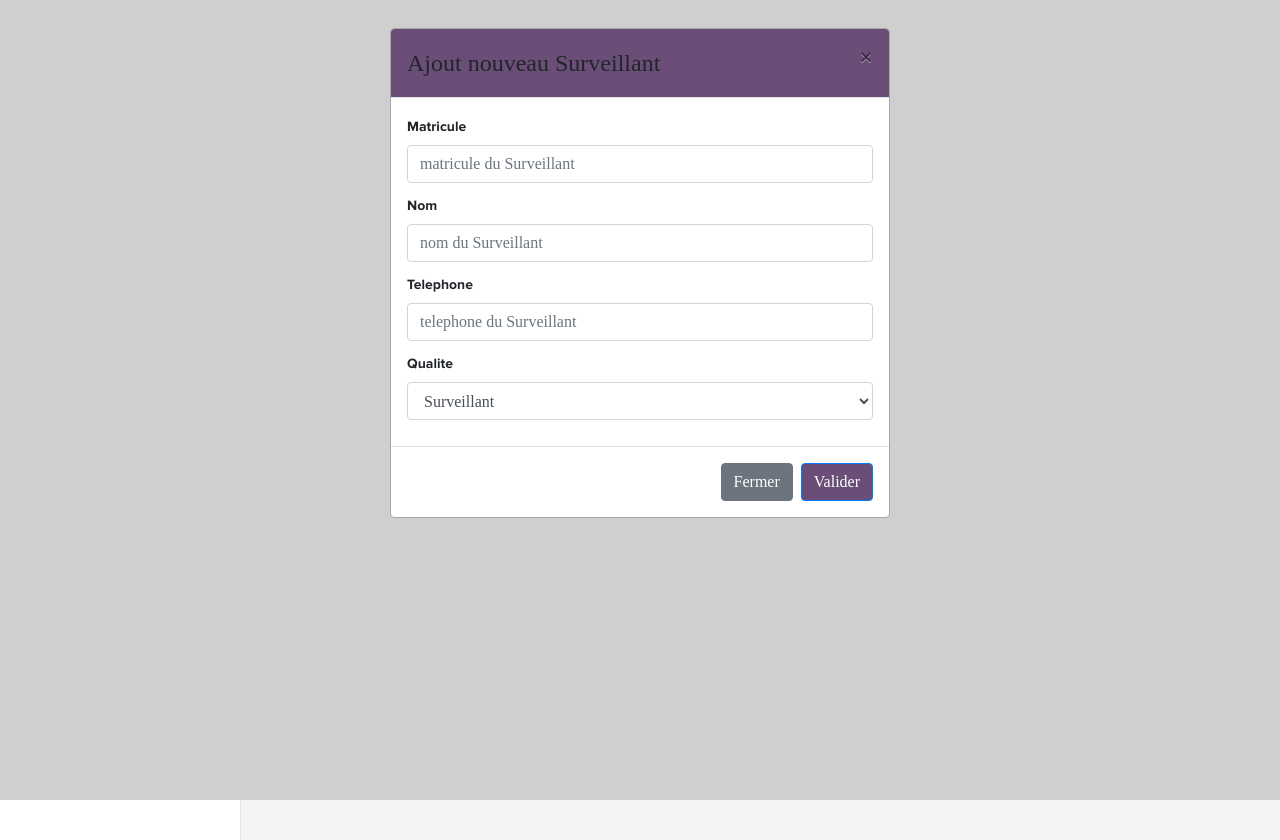
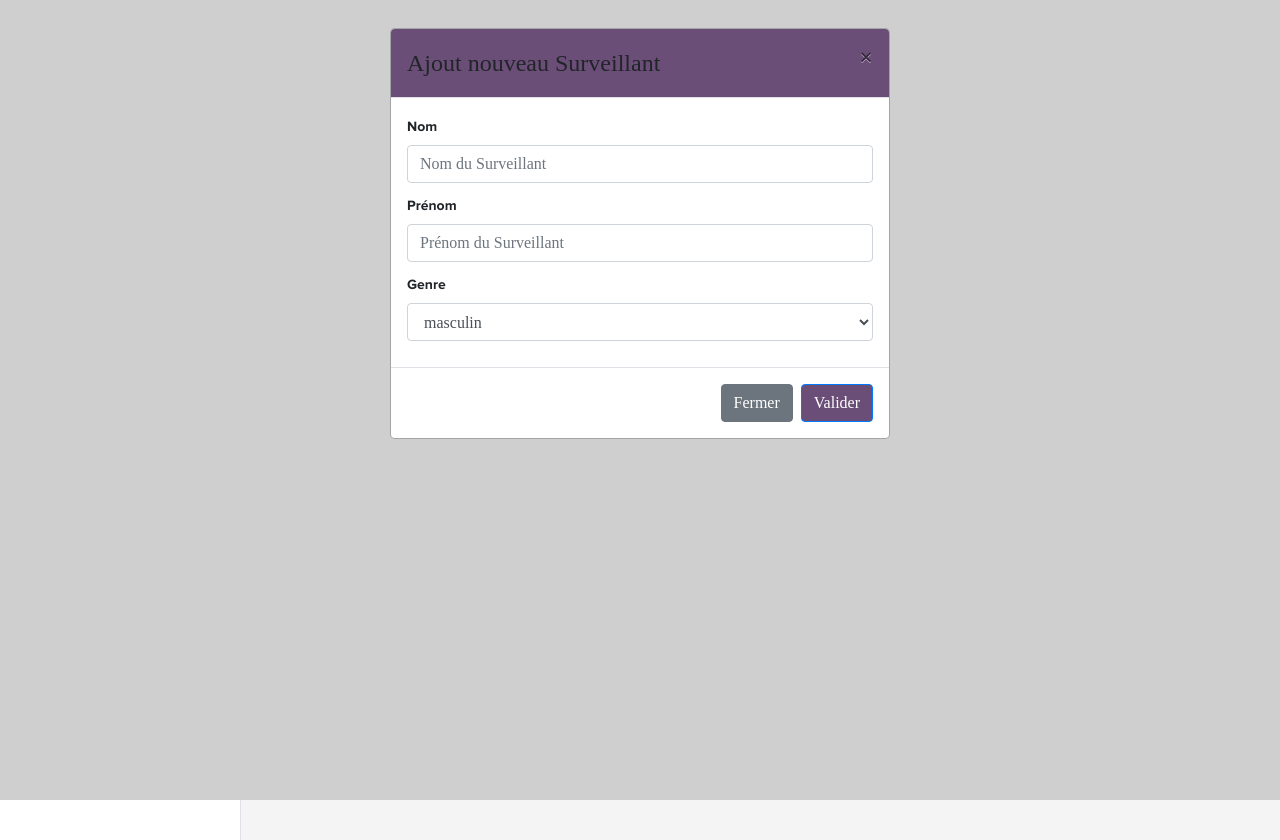
Before and after one commit to AbdelMfossa/Attendance-check-app-frontend, a Next.js app: page /surv/surveillant in a window 1280 px wide. Both pictures are taken after a click on the button "NOUVEAU". Built offline with nearby package versions, Linux system fonts and the light colour scheme; grey boxes are pictures that could not be loaded; a web font is replaced by a local one.

Commit message:
Ajout d'un pop up pour confirmation de suppression d'une donne Et correction d'erreur

```diff
--- a/components/Layout.js
+++ b/components/Layout.js
@@ -9,7 +9,12 @@ import axios from "axios";
 import Router from 'next/router';
 
 class Layout extends React.Component {
+    componentDidMount() {
+        responsbar();
+        respons();
+    }
     render() {
+
         return (
             <>
                 <Head>
--- a/components/customModal.jsx
+++ b/components/customModal.jsx
@@ -6,13 +6,11 @@ const CustomModal = ({ title }) => {
 
   const handleClose = () => setShow(false);
   const handleShow = () => setShow(true);
-
   return (
     <>
       <Button variant="dark" onClick={handleShow} >
         NOUVEAU
       </Button>
-
       <Modal
         show={show}
         onHide={handleClose}
@@ -25,27 +23,20 @@ const CustomModal = ({ title }) => {
         </Modal.Header>
         <Modal.Body>
           <div className="modal-form">
-            <form>
+            <form >
               <div>
-                <label htmlFor="matricule">Matricule</label>
-                <input type="text" className="form-control" placeholder={"matricule du " + title} />
+                <label>Nom</label>
+                <input type="text" className="form-control" placeholder={"Nom du " + title} />
               </div>
-
               <div>
-                <label htmlFor="nom">Nom</label>
-                <input type="text" className="form-control" placeholder={"nom du " + title} />
+                <label >Prénom</label>
+                <input type="text" className="form-control" placeholder={"Prénom du " + title} />
               </div>
-
               <div>
-                <label htmlFor="phone">Telephone</label>
-                <input type="number" className="form-control" placeholder={"telephone du " + title} />
-              </div>
-
-              <div>
-                <label htmlFor="qualite">Qualite</label>
+                <label >Genre</label>
                 <select className="form-control">
-                  <option value="1">{title}</option>
-                  <option value="1">Chef de salle</option>
+                  <option value="M" onChange={e => this.genre = e.target.value}>masculin</option>
+                  <option value="F" onChange={e => this.genre = e.target.value}>féminin</option>
                 </select>
               </div>
             </form>
@@ -55,7 +46,7 @@ const CustomModal = ({ title }) => {
           <Button variant="secondary" onClick={handleClose}>
             Fermer
           </Button>
-          <Button variant="primary" className="color-titre-ajout">Valider</Button>
+          <Button variant="primary" type="submit" className="color-titre-ajout">Valider</Button>
         </Modal.Footer>
       </Modal>
     </>
--- a/components/customModalC.jsx
+++ b/components/customModalC.jsx
@@ -1,5 +1,6 @@
 import React, { useState } from 'react'
 import { Modal, Button, Dropdown } from 'react-bootstrap';
+import axios from "axios"
 
 
 
```
